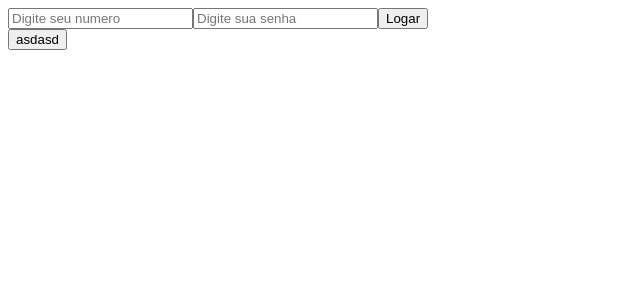
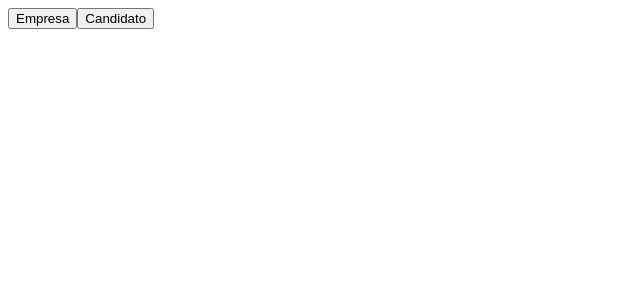
Before and after one commit to vinicius377/quero-emprego, a React app in the folder apps/client/: page /login in a window 1280 px wide. Shown: the top 300 px of the page, without its empty margins (0-640 px from the left). Built offline with nearby package versions, Linux system fonts and the light colour scheme; the HTML template or start-up script is replaced by a standard one.

Commit message:
feat: login page to candidate and business

```diff
--- a/apps/client/src/App.tsx
+++ b/apps/client/src/App.tsx
@@ -1,15 +1,9 @@
-import { trpc } from "./lib/trpc";
-import { RoutePages } from "./Routes";
+import { RoutePages } from "./pages/Routes";
 
 function App() {
-  const create = () => {
-    trpc.business.edit.mutate()
-  };
-
   return (
     <div className="content">
       <RoutePages />
-      <button onClick={create}>asdasd</button>
     </div>
   );
 }
--- a/apps/client/src/Routes.tsx
+++ /dev/null
@@ -1,19 +0,0 @@
-import { BrowserRouter, Routes, Route } from 'react-router-dom';
-import { Login } from './pages/Login';
-import { SignUp } from './pages/SignUp';
-import { SignUpBusiness } from './pages/SignUp/Business';
-import { SignUpCandidate } from './pages/SignUp/Candidate';
-
-export function RoutePages() {
-  return (
-    <BrowserRouter>
-      <Routes>
-        <Route path="login" element={<Login />} />
-        <Route path="signup" element={<SignUp />}>
-          <Route index path="business" element={<SignUpBusiness />}/>
-          <Route index path="candidate" element={<SignUpCandidate />}/>
-        </Route>
-      </Routes>
-    </BrowserRouter>
-  );
-}
--- /dev/null
+++ b/apps/client/src/compoments/UserType/index.tsx
@@ -0,0 +1,16 @@
+import { useNavigate } from 'react-router-dom';
+
+export function UserType() {
+  const navigate = useNavigate();
+
+  return (
+    <div>
+      <button type="button" onClick={() => navigate('empresa')}>
+        Empresa
+      </button>
+      <button type="button" onClick={() => navigate('candidato')}>
+        Candidato
+      </button>
+    </div>
+  );
+}
--- /dev/null
+++ b/apps/client/src/pages/Login/Business/index.tsx
@@ -0,0 +1,38 @@
+import { useForm } from 'react-hook-form';
+import type { RouterInput } from '@packages/trpc';
+import { trpc } from 'lib/trpc';
+
+type LoginBody = RouterInput['auth']['businessLogin'];
+
+export function BusinessLogin() {
+
+  const { register, handleSubmit } = useForm<LoginBody>({
+    defaultValues: {
+      password: '',
+    },
+  });
+
+  const onSubmit = async (data: LoginBody) => {
+    try {
+      const user = await trpc.auth.businessLogin.mutate(data);
+      console.log(user);
+    } catch {}
+  };
+
+  return (
+    <form onSubmit={handleSubmit(onSubmit)}>
+      <input
+        type="text"
+        placeholder="Digite seu numero"
+        {...register('phoneNumber')}
+      />
+      <input
+        type="text"
+        placeholder="Digite sua senha"
+        {...register('password')}
+      />
+
+      <button type="submit">Logar</button>
+    </form>
+  );
+}
--- /dev/null
+++ b/apps/client/src/pages/Login/Candidate/index.tsx
@@ -0,0 +1,38 @@
+import { useForm } from 'react-hook-form';
+import type { RouterInput } from '@packages/trpc';
+import { trpc } from 'lib/trpc';
+
+type LoginBody = RouterInput['auth']['businessLogin'];
+
+export function CandidateLogin() {
+
+  const { register, handleSubmit } = useForm<LoginBody>({
+    defaultValues: {
+      password: '',
+    },
+  });
+
+  const onSubmit = async (data: LoginBody) => {
+    try {
+      const user = await trpc.auth.businessLogin.mutate(data);
+      console.log(user);
+    } catch {}
+  };
+
+  return (
+    <form onSubmit={handleSubmit(onSubmit)}>
+      <input
+        type="text"
+        placeholder="Digite seu numero"
+        {...register('phoneNumber')}
+      />
+      <input
+        type="text"
+        placeholder="Digite sua senha"
+        {...register('password')}
+      />
+
+      <button type="submit">Logar</button>
+    </form>
+  );
+}
--- a/apps/client/src/pages/Login/index.tsx
+++ b/apps/client/src/pages/Login/index.tsx
@@ -1,37 +1,11 @@
-import { useForm } from 'react-hook-form';
-import type { RouterInput } from '@packages/trpc';
-import { trpc } from '../../lib/trpc';
-
-type LoginBody = RouterInput['auth']['businessLogin'];
+import { UserType } from 'compoments/UserType';
+import { Outlet } from 'react-router-dom';
 
 export function Login() {
-  const { register, handleSubmit } = useForm<LoginBody>({
-    defaultValues: {
-      password: '',
-    },
-  });
-
-  const onSubmit = async (data: LoginBody) => {
-    try {
-      const user = await trpc.auth.businessLogin.mutate(data);
-      console.log(user);
-    } catch {}
-  };
-
   return (
-    <form onSubmit={handleSubmit(onSubmit)}>
-      <input
-        type="text"
-        placeholder="Digite seu numero"
-        {...register('phoneNumber')}
-      />
-      <input
-        type="text"
-        placeholder="Digite sua senha"
-        {...register('password')}
-      />
-
-      <button type="submit">Logar</button>
-    </form>
+    <section>
+      <UserType />
+        <Outlet />
+    </section>
   );
 }
--- /dev/null
+++ b/apps/client/src/pages/Routes.tsx
@@ -0,0 +1,24 @@
+import { BrowserRouter, Routes, Route } from 'react-router-dom';
+import { Login } from './Login';
+import { SignUp } from './SignUp';
+import { SignUpBusiness } from './SignUp/Business';
+import { SignUpCandidate } from './SignUp/Candidate';
+import { BusinessLogin } from './Login/Business';
+import { CandidateLogin } from './Login/Candidate';
+
+export function RoutePages() {
+  return (
+    <BrowserRouter>
+      <Routes>
+        <Route path="login" element={<Login />} >
+          <Route path="empresa" element={<BusinessLogin />}/>
+          <Route path="candidato" element={<CandidateLogin />}/>
+        </Route>
+        <Route path="signup" element={<SignUp />}>
+          <Route index path="empresa" element={<SignUpBusiness />}/>
+          <Route index path="candidato" element={<SignUpCandidate />}/>
+        </Route>
+      </Routes>
+    </BrowserRouter>
+  );
+}
--- a/apps/client/src/pages/SignUp/index.tsx
+++ b/apps/client/src/pages/SignUp/index.tsx
@@ -1,16 +1,12 @@
+import { UserType } from 'compoments/UserType';
 import { Outlet, useNavigate } from 'react-router-dom';
 
 export function SignUp() {
-  const navigate = useNavigate();
+
 
   return (
     <section>
-      <button type="button" onClick={() => navigate('business')}>
-        Empresa
-      </button>
-      <button type="button" onClick={() => navigate('candidate')}>
-        Candidato
-      </button>
+      <UserType />
       <Outlet />
     </section>
   );
--- a/apps/client/tsconfig.json
+++ b/apps/client/tsconfig.json
@@ -17,7 +17,8 @@
     /* type checking */
     "strict": true,
     "noUnusedLocals": true,
-    "noUnusedParameters": true
+    "noUnusedParameters": true,
+    "baseUrl": "./src"
   },
   "include": ["src"]
 }
```
